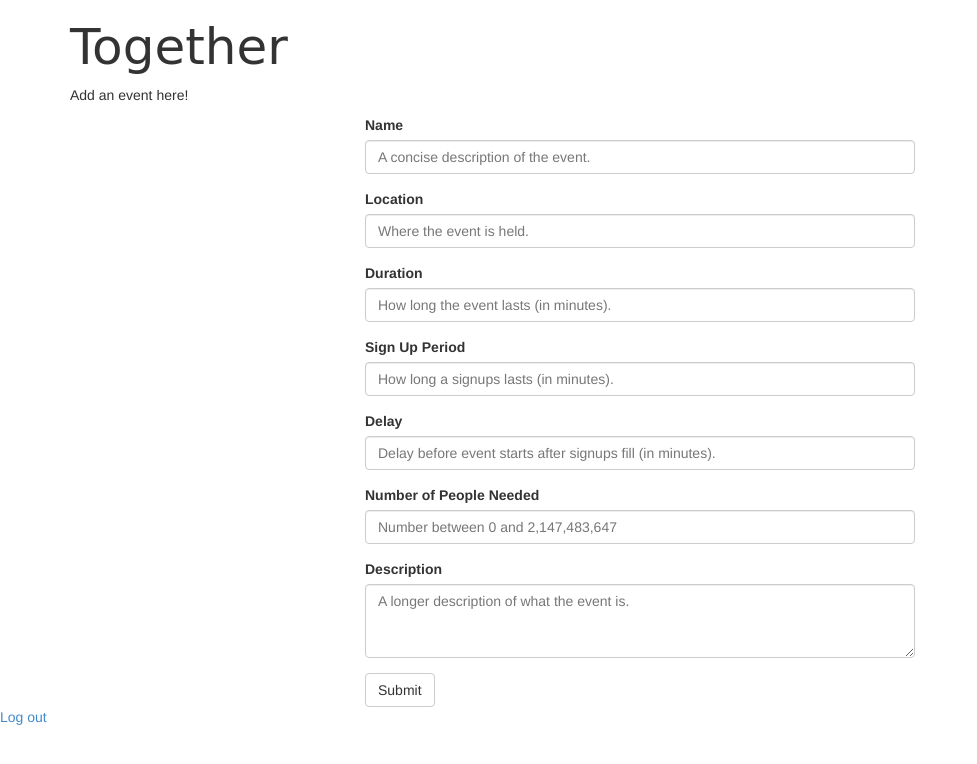
After one commit to JuliaMerz/together, a Python web app: template app/templates/add_event.html in a window 1280 px wide. The commit adds this page. Shown: the top 764 px of the page, without its empty margins (0-977 px from the left). Run offline with Jinja, Linux system fonts and the light colour scheme; the template is opened without the code that fills it, so the values that code supplies are empty; some libraries are stand-ins or nearby versions; some web fonts are replaced.

Commit message:
Event creation functional\!

```diff
--- a/app/static/css/global.css
+++ b/app/static/css/global.css
@@ -9,3 +9,6 @@ form {
 .width-controlled {
   max-width: 400px;
 }
+.width-controlled-wide {
+  max-width: 550px;
+}
--- /dev/null
+++ b/app/templates/add_event.html
@@ -0,0 +1,39 @@
+{% extends "base.html" %}
+
+{% block content %}
+<p>
+Add an event here!
+  </p>
+<form class="width-controlled-wide" action="" method="post" name="edit" role="form">
+  {{form.hidden_tag()}}
+  <div class="form-group width-controlled-wide">
+    <label for="what">Name</label>
+    <input name="what" type="text" class="form-control" id="what" placeholder="A concise description of the event.">
+  </div>
+  <div class="form-group width-controlled-wide">
+    <label for="where">Location</label>
+    <input type="text" name="where" class="form-control" id="where" placeholder="Where the event is held." >
+  </div>
+  <div class="form-group width-controlled-wide">
+    <label for="length">Duration</label>
+    <input type="text" name="length" class="form-control" id="length" placeholder="How long the event lasts (in minutes)." >
+  </div>
+  <div class="form-group width-controlled-wide">
+    <label for="wait_time">Sign Up Period</label>
+    <input type="text" name="wait_time" class="form-control" id="wait_time" placeholder="How long a signups lasts (in minutes)." >
+  </div>
+  <div class="form-group width-controlled-wide">
+    <label for="pre_delay">Delay</label>
+    <input type="text" name="pre_delay" class="form-control" id="pre_delay" placeholder="Delay before event starts after signups fill (in minutes)." >
+  </div>
+  <div class="form-group width-controlled-wide">
+    <label for="required_people">Number of People Needed</label>
+    <input type="text" name="required_people" class="form-control" id="required_people" placeholder="Number between 0 and 2,147,483,647" >
+  </div>
+  <div class="form-group width-controlled-wide">
+    <label for="description">Description</label>
+    <textarea id="description" name="description" class="form-control" rows="3" placeholder="A longer description of what the event is."></textarea>
+  </div>
+  <button type="submit" class="btn btn-default">Submit</button>
+</form>
+{% endblock %}
```
Also changed, not shown: app/forms.py (+11 -2 lines), app/models.py (+10 -1 lines), app/views.py (+27 -1 lines).
